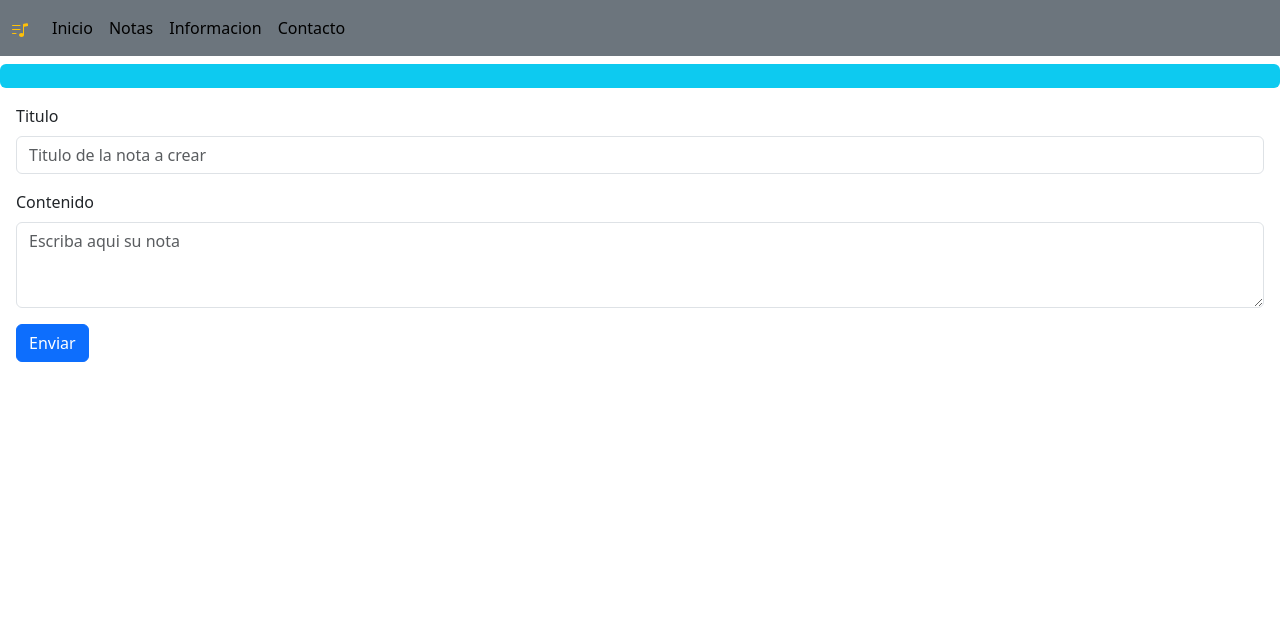
After one commit to AhmedHassanKhamis/DAW2_DES, a PHP site: template php/php con jose/php con jose/views/notas-crear.view.php in a window 1280 px wide. The commit adds this page. Shown: the top 618 px of the page. Run offline with PHP 8.4, Linux system fonts and the light colour scheme; the template is opened without the code that fills it, so the values that code supplies are empty.

Commit message:
20/12/23

```diff
--- a/php/php con jose/php con jose/router.php
+++ b/php/php con jose/php con jose/router.php
@@ -8,6 +8,7 @@ $rutas = [
 
     "/" => "controllers/inicio.php",
     "/notas" => "controllers/notas.php",
+    "/notas/crear" => "controllers/notas-crear.php",
     "/nota" => "controllers/nota.php",
     "/info" => "controllers/info.php",
     "/contacto" => "controllers/contacto.php"
--- a/php/php con jose/php con jose/sql11670772.sql
+++ b/php/php con jose/php con jose/sql11670772.sql
@@ -115,9 +115,6 @@ ALTER TABLE `notas`
 --
 -- Filtros para la tabla `notas`
 --
-ALTER TABLE `notas`
-  ADD CONSTRAINT `notas_id_foreign` FOREIGN KEY (`id`) REFERENCES `autores` (`id`);
-COMMIT;
 
 /*!40101 SET CHARACTER_SET_CLIENT=@OLD_CHARACTER_SET_CLIENT */;
 /*!40101 SET CHARACTER_SET_RESULTS=@OLD_CHARACTER_SET_RESULTS */;
--- a/php/php con jose/php con jose/views/nota.view.php
+++ b/php/php con jose/php con jose/views/nota.view.php
@@ -6,7 +6,7 @@ require 'partials/hero.php';
 
 <div class="p-3">
     <a href="notas" class="link-primary">Volver a la lista de notas</a>
-<p class="mt-3"><?= $nota['contenido']?></p>
+<p class="mt-3"><?= htmlspecialchars($nota['contenido'])?></p>
 </div>
 
 <?php
--- /dev/null
+++ b/php/php con jose/php con jose/views/notas-crear.view.php
@@ -0,0 +1,27 @@
+<?php
+require 'partials/cabecera.php';
+require 'partials/nav.php';
+require 'partials/hero.php';
+?>
+
+<form class="p-3" method="post">
+    <div class="mb-3">
+        <label for="titulo" class="form-label">Titulo</label>
+        <input type="text" class="form-control" id="titulo" name="titulo" placeholder="Titulo de la nota a crear" value="<?= $titulo ?? ''?>">
+        <?php if (isset($errores['titulo'])) : ?>
+            <p class="fs-6 text-danger mt-2"><?= $errores['titulo']?></p>
+        <?php endif; ?>
+    </div>
+    <div class="mb-3">
+        <label for="contenido" class="form-label">Contenido</label>
+        <textarea class="form-control" id="contenido"  name="contenido" rows="3" placeholder="Escriba aqui su nota"><?= $contenido ?? ''?></textarea>
+        <?php if (isset($errores['contenido'])) : ?>
+            <p class="fs-6 text-danger mt-2"><?= $errores['contenido']?></p>
+        <?php endif; ?>
+    </div>
+    <button type="submit" class="btn btn-primary">Enviar</button>
+</form>
+<?php
+
+require 'partials/pie.php';
+?>
```
Also changed, not shown: php/php con jose/php con jose/controllers/notas-crear.php (added, +38 -0 lines), php/php con jose/php con jose/database.php (+19 -0 lines), php/php con jose/php con jose/views/notas.view.php (+7 -2 lines).
